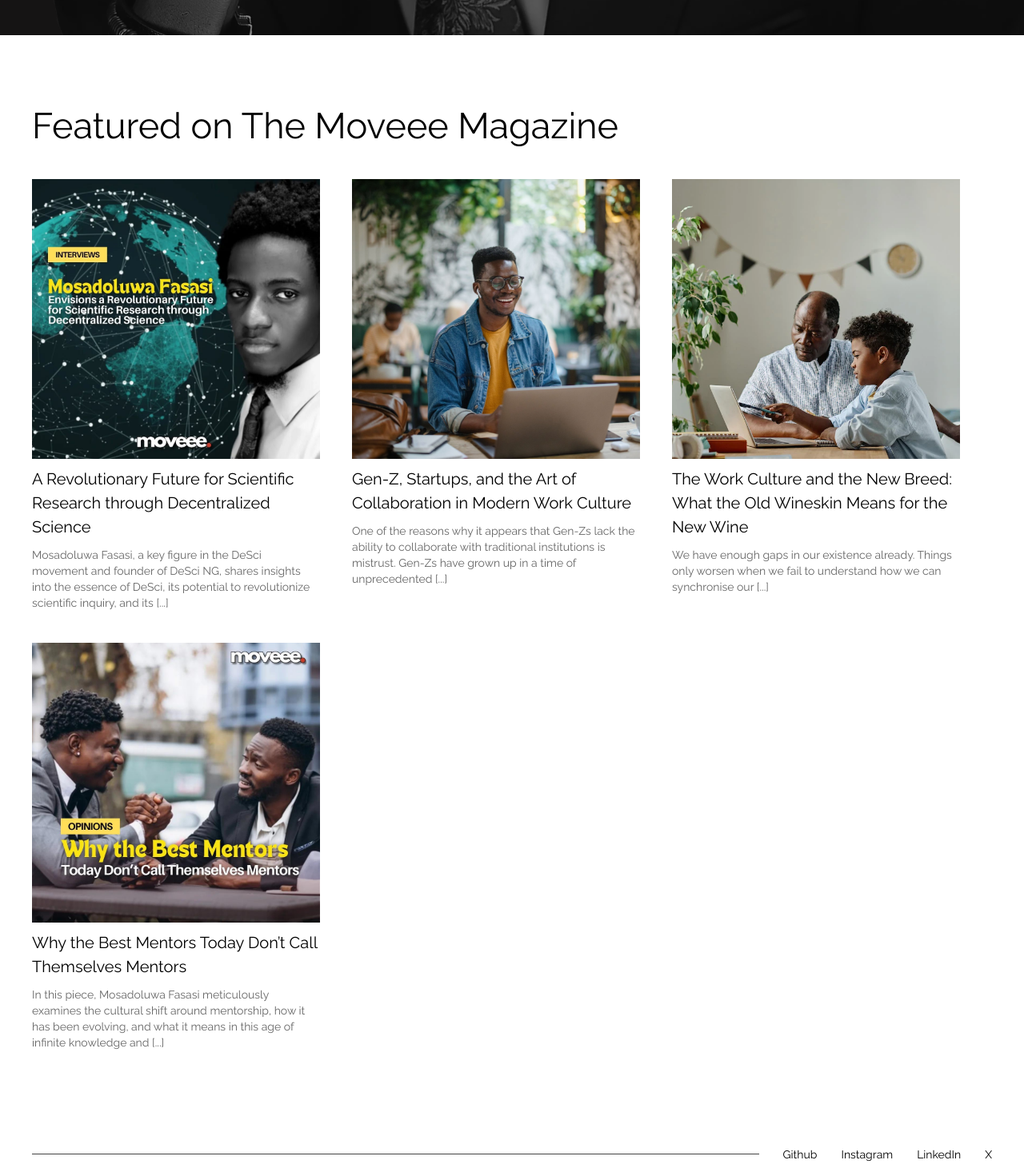
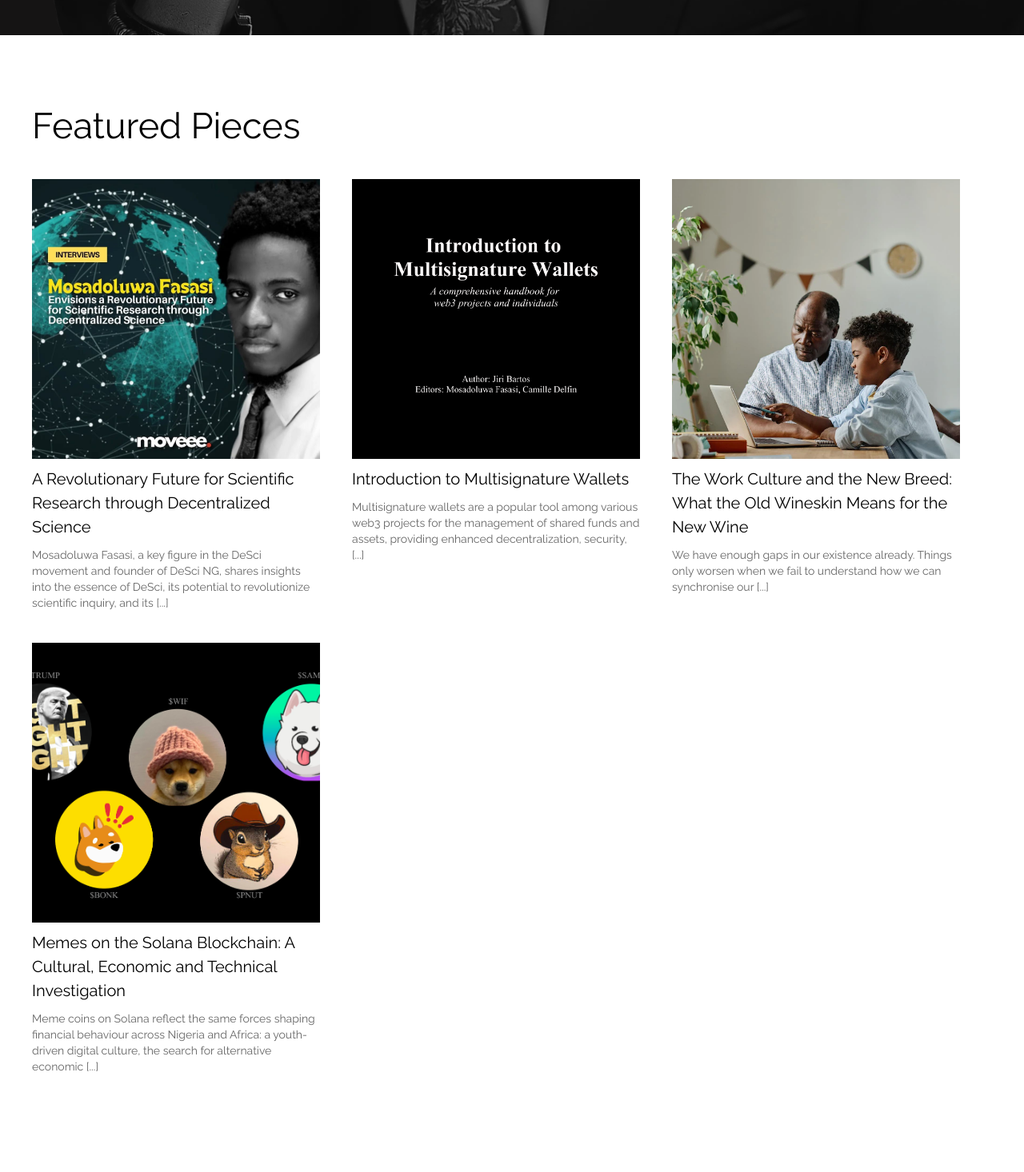
Before and after one commit to Mosamorphing/website, a React (Vite) app: page / in a window 1280 px wide. Shown: the part 680-2146 px from the top of the page at 80% size. Built offline with nearby package versions, Linux system fonts and the light colour scheme.

Commit message:
updates homepage

```diff
--- a/src/components/Home/Home.jsx
+++ b/src/components/Home/Home.jsx
@@ -6,9 +6,9 @@ import hero from "/hero.webp"; // Correct path for hero image
 // import placeholder from "/placeholder.webp";
 import placeholder1 from "/placeholder1.jpeg";
 // import moveee1 from "/moveee1.png";
-import genz from "/genz.webp"; // Correct path for genz image
+import multi1 from "/multi1.png"; // Correct path for genz image
 import work from "/work.webp"; // Correct path for work image
-import mentors from "/mentors.jpg"; // Correct path for mentors image
+import memetics from "/memetics.png"; // Correct path for mentors image
 import Footer from "../Footer";
 
 const Home = () => {
@@ -43,7 +43,7 @@ const Home = () => {
       <div className="bg-white">
         <section className="layout__container xl:px-[60px] lg:px-[40px] 2xs:px-[20px] py-20 md:py-14 2xs:py-10">
           <h2 className="text-[45px] md:text-[32px] 2xs:text-[20px] text-black">
-            Featured on The Moveee Magazine
+            Featured Pieces
           </h2>
           <div className="flex gap-x-[40px] gap-y-[40px] flex-wrap mt-8">
             {/* Feature 1 */}
@@ -75,24 +75,21 @@ const Home = () => {
             <div className="w-[22.5%] lg:w-[30%] md:w-[46%] 2xs:w-full flex flex-col items-center">
               <div
                 className="feature-image"
-                style={{ backgroundImage: `url(${genz})` }}
+                style={{ backgroundImage: `url(${multi1})` }}
               ></div>
               <div className="feature-text">
                 <h3 className="text-[20px] 2xs:text-base text-black">
                   <a
-                    href="https://moveee.co/the-work-culture-and-the-new-breed-what-the-old-wineskin-means-for-the-new-wine/"
+                    href="https://github.com/bartosjiri/multisig-signer-incentives/tree/main/outcomes/document#introduction-to-multisignature-wallets"
                     target="_blank"
                     rel="noopener noreferrer"
                     style={{ textDecoration: "none", color: "inherit" }}
                   >
-                    Gen-Z, Startups, and the Art of Collaboration in Modern Work
-                    Culture
+                    Introduction to Multisignature Wallets
                   </a>
                 </h3>
                 <p className="text-sm text-[#666] mt-[10px]">
-                  One of the reasons why it appears that Gen-Zs lack the ability
-                  to collaborate with traditional institutions is mistrust.
-                  Gen-Zs have grown up in a time of unprecedented [...]
+                  Multisignature wallets are a popular tool among various web3 projects for the management of shared funds and assets, providing enhanced decentralization, security, [...]
                 </p>
               </div>
             </div>
@@ -127,21 +124,21 @@ const Home = () => {
             <div className="w-[22.5%] lg:w-[30%] md:w-[46%] 2xs:w-full flex flex-col items-center">
               <div
                 className="feature-image"
-                style={{ backgroundImage: `url(${mentors})` }}
+                style={{ backgroundImage: `url(${memetics})` }}
               ></div>
               <div className="feature-text">
                 <h3 className="text-[20px] 2xs:text-base text-black">
                   <a
-                    href="https://moveee.co/why-the-best-mentors-today-dont-call-themselves-mentors/"
+                    href="https://nubianresearch.com/paper/memes-on-the-solana-blockchain-a-cultural-economic-and-technical-investigation"
                     target="_blank"
                     rel="noopener noreferrer"
                     style={{ textDecoration: "none", color: "inherit" }}
                   >
-                    Why the Best Mentors Today Don’t Call Themselves Mentors
+                    Memes on the Solana Blockchain: A Cultural, Economic and Technical Investigation
                   </a>
                 </h3>
                 <p className="text-sm text-[#666] mt-[10px]">
-                In this piece, Mosadoluwa Fasasi meticulously examines the cultural shift around mentorship, how it has been evolving, and what it means in this age of infinite knowledge and [...]
+                Meme coins on Solana reflect the same forces shaping financial behaviour across Nigeria and Africa: a youth-driven digital culture, the search for alternative economic [...]
                 </p>
               </div>
             </div>
--- a/src/components/Media/Media.jsx
+++ b/src/components/Media/Media.jsx
@@ -57,7 +57,7 @@ const Media = () => {
       description:
         "Meme coins on Solana reflect the same forces shaping financial behaviour across Nigeria and Africa: a youth-driven digital culture, the search for alternative economic [...]",
       image: memetics,
-      link: "https://desci.ng/paper/memes-on-the-solana-blockchain-a-cultural-economic-and-technical-investigation",
+      link: "https://nubianresearch.com/paper/memes-on-the-solana-blockchain-a-cultural-economic-and-technical-investigation",
       category: "Publications",
     },
     {
```
Also changed, not shown: public/multi1.png (added).
